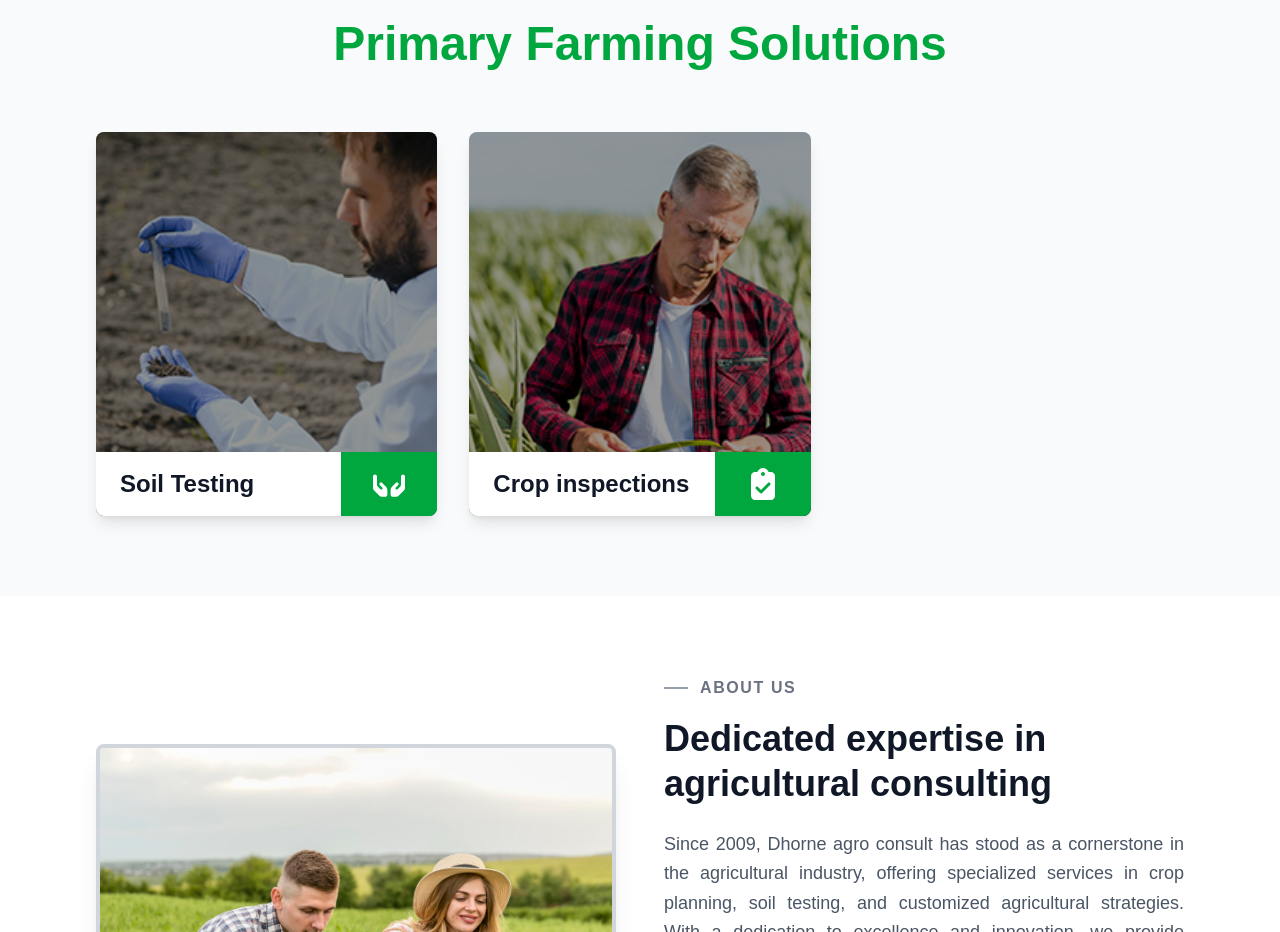
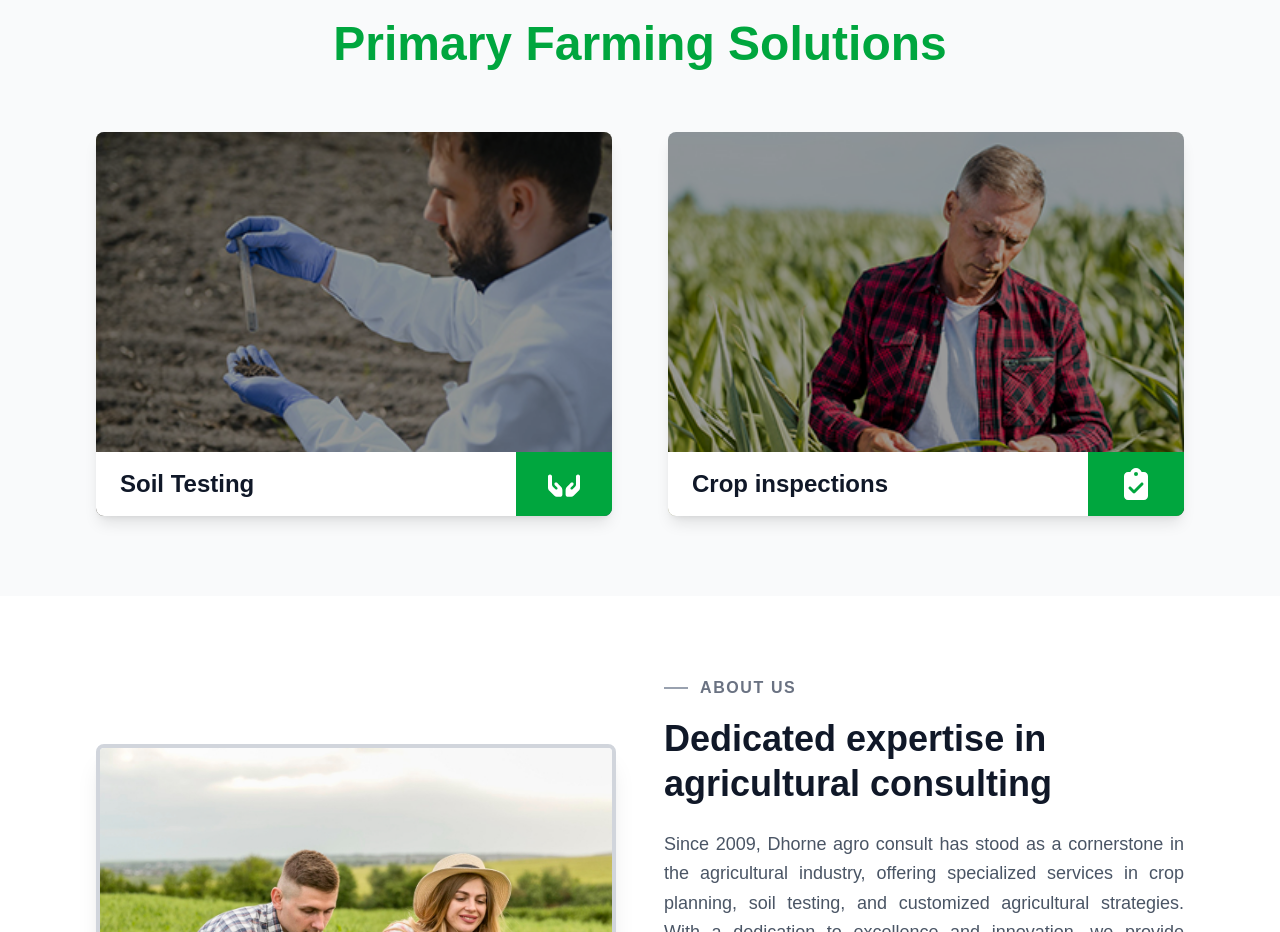
Before and after one commit to conflictonsions12/qwerty, a Next.js app: page / in a window 1280 px wide. Shown: the part 980-1912 px from the top of the page. Built offline with nearby package versions, Linux system fonts and the light colour scheme.

Commit message:
Update Solutions.jsx

```diff
--- a/src/components/Solutions.jsx
+++ b/src/components/Solutions.jsx
@@ -57,7 +57,7 @@
         </motion.h2>
 
         {/* Cards Grid */}
-        <div className="grid grid-cols-1 md:grid-cols-3 gap-6 md:gap-8">
+        <div className="grid grid-cols-1 md:grid-cols-2 gap-8 md:gap-14">
           {solutions.map((solution, index) => (
             <motion.div
               key={solution.id}
```
